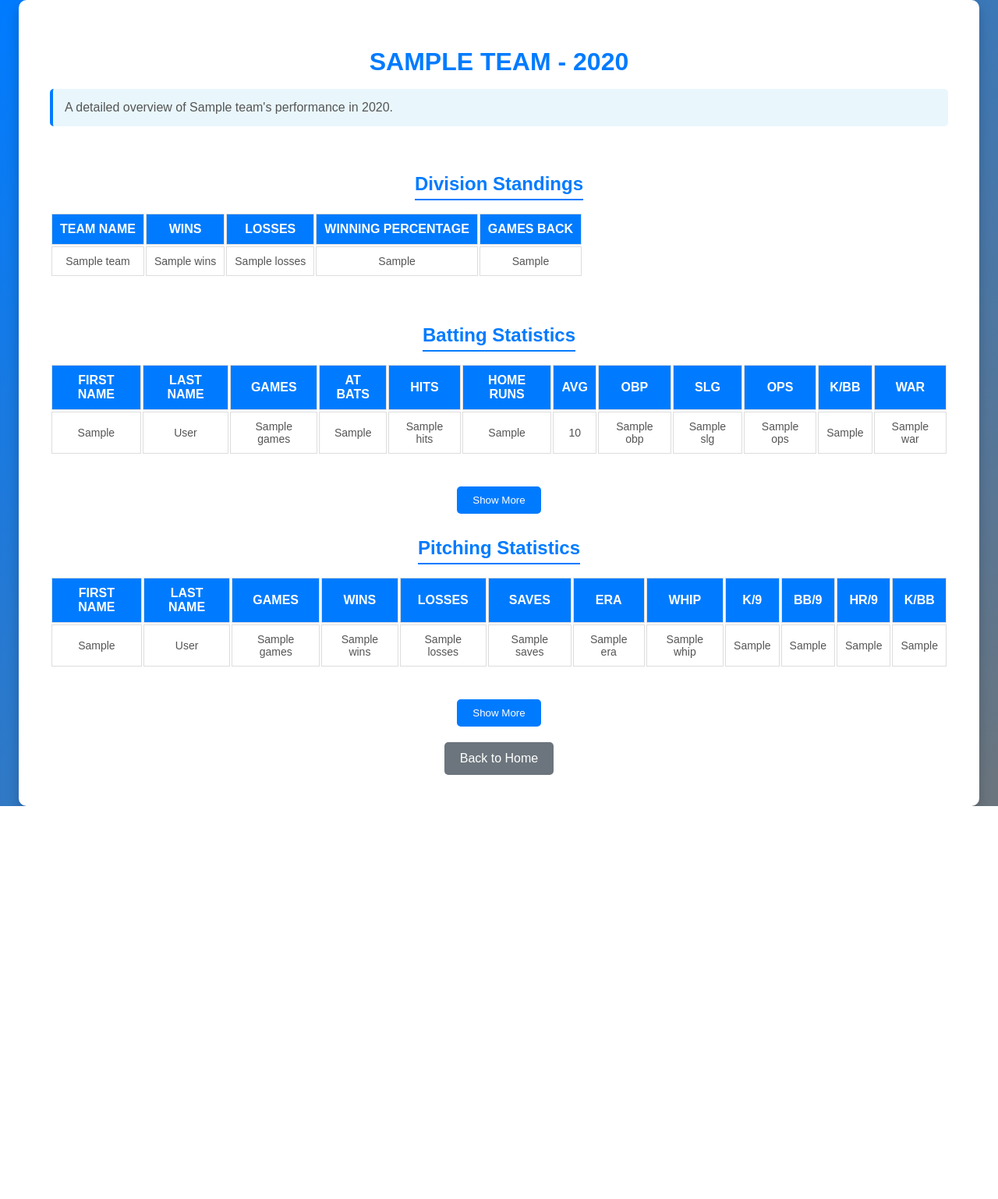
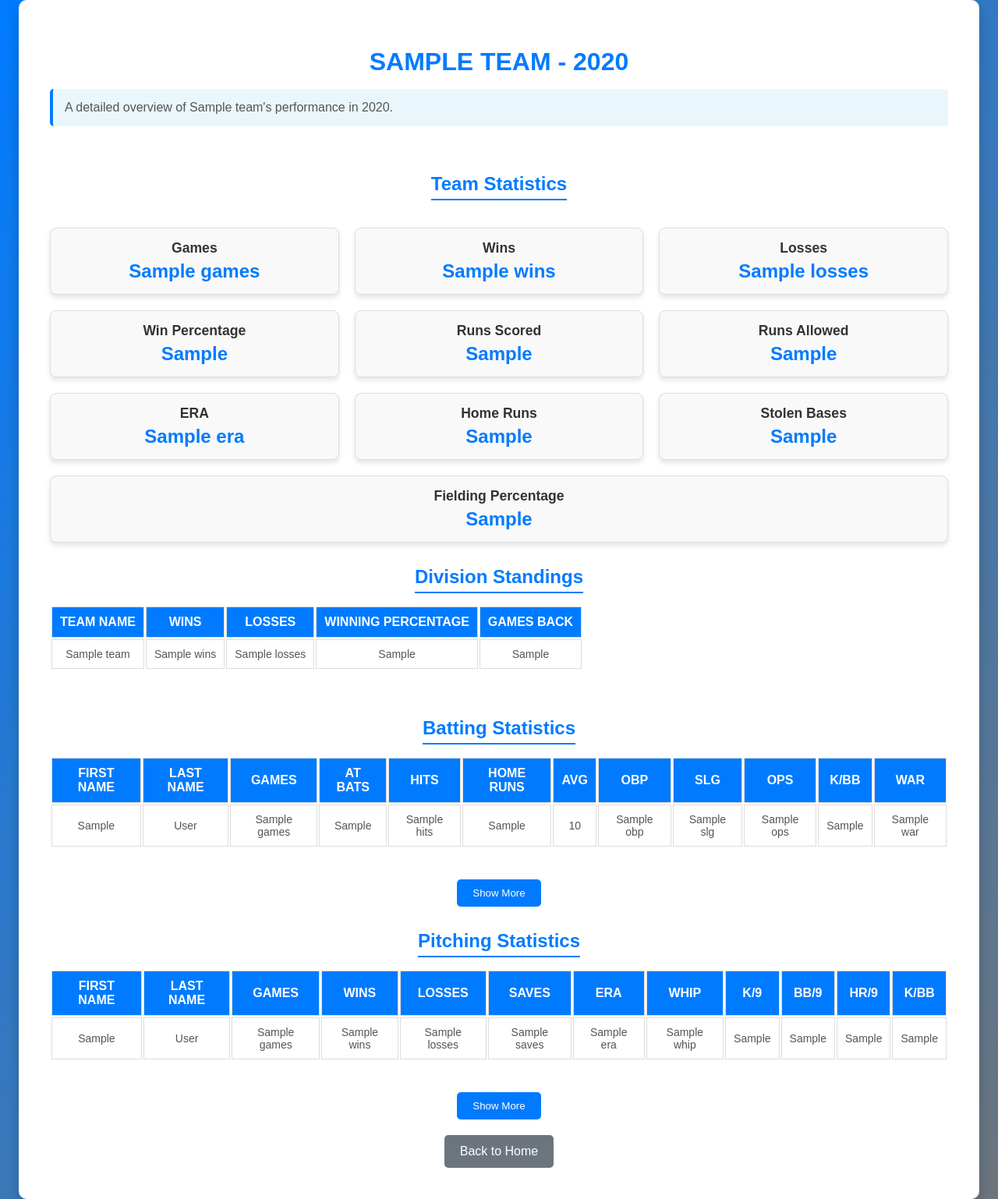
Before and after one commit to willclo1/MariaDeadbeatsSite, a Flask app: template templates/summary.html in a window 1280 px wide. Shown: the whole page at 78% size. Before the commit the page ends 1034 px from the top, so only its background shows below. Run offline with Flask 3, Linux system fonts and the light colour scheme; the template is opened without the code that fills it: most values are stand-ins (such as "Sample title", 1, 10 or a date in 2020).

Commit message:
Added cards to show team stats

```diff
--- a/app.py
+++ b/app.py
@@ -221,6 +221,38 @@ def summary():
                 "winning_pct": f"{row['winning_pct']:.3f}",
                 "games_back": f"{row['GB']:.1f}" if row["GB"] is not None else "0.0",
             })
+        team_stats_query = text("""
+            SELECT
+                team_G AS games,
+                team_W AS wins,
+                team_L AS losses,
+                ROUND(team_W / (team_W + team_L), 3) AS win_pct,
+                team_R AS runs_scored,
+                team_RA AS runs_allowed,
+                team_ERA AS era,
+                team_HR AS home_runs,
+                team_SB AS stolen_bases,
+                ROUND(team_FP, 3) AS fielding_pct
+            FROM teams
+            WHERE teamID = :teamID AND yearID = :year
+        """)
+
+        team_stats_result = connection.execute(team_stats_query, {"teamID": teamID, "year": year}).mappings().first()
+
+        # Format the team stats for the template
+        team_stats = {
+            "games": team_stats_result["games"],
+            "wins": team_stats_result["wins"],
+            "losses": team_stats_result["losses"],
+            "win_pct": f"{team_stats_result['win_pct']:.3f}" if team_stats_result["win_pct"] is not None else "N/A",
+            "runs_scored": team_stats_result["runs_scored"],
+            "runs_allowed": team_stats_result["runs_allowed"],
+            "era": f"{team_stats_result['era']:.2f}" if team_stats_result["era"] is not None else "N/A",
+            "home_runs": team_stats_result["home_runs"],
+            "stolen_bases": team_stats_result["stolen_bases"],
+            "fielding_pct": f"{team_stats_result['fielding_pct']:.3f}" if team_stats_result[
+                                                                              "fielding_pct"] is not None else "N/A",
+        }
 
 
     summary_data = {
@@ -230,8 +262,10 @@ def summary():
         "batting_stats": batting_stats,
         "pitching_stats": pitching_stats,
         "division_standings": division_standings,
+        "team_stats": team_stats
     }
 
     return render_template('summary.html', summary=summary_data)
+
 if __name__ == '__main__':
     app.run(debug=True)
--- a/static/css/summary.css
+++ b/static/css/summary.css
@@ -106,3 +106,36 @@ body {
     background-color: #5a6268;
     transform: scale(1.02);
 }
+
+.team-stats-cards {
+    display: flex;
+    flex-wrap: wrap;
+    gap: 20px;
+    justify-content: space-between;
+    margin-top: 20px;
+}
+
+.team-stat-card {
+    background-color: #f9f9f9;
+    border: 1px solid #ddd;
+    border-radius: 8px;
+    box-shadow: 0 4px 6px rgba(0, 0, 0, 0.1);
+    padding: 15px 20px;
+    text-align: center;
+    flex: 1 1 calc(25% - 20px); /* Four cards per row with space in-between */
+    min-width: 150px;
+}
+
+.stat-title {
+    font-size: 1.1rem;
+    font-weight: bold;
+    color: #333;
+    margin-bottom: 5px;
+    display: block;
+}
+
+.stat-value {
+    font-size: 1.5rem;
+    color: #007bff;
+    font-weight: bold;
+}
--- a/templates/summary.html
+++ b/templates/summary.html
@@ -10,7 +10,6 @@
         .hidden-row {
             display: none;
         }
-
         .toggle-button {
             margin-top: 10px;
             padding: 10px 20px;
@@ -29,11 +28,57 @@
 </head>
 <body>
     <div class="container">
-        <!-- Team and Year Header -->
+
         <h1>{{ summary.team }} - {{ summary.year }}</h1>
         <p class="instructions">A detailed overview of {{ summary.team }}'s performance in {{ summary.year }}.</p>
 
-        <!-- Division Stats Section -->
+        <div class="stats-section">
+        <h2>Team Statistics</h2>
+            <div class="team-stats-cards">
+                <div class="team-stat-card">
+                    <span class="stat-title">Games</span>
+                    <span class="stat-value">{{ summary.team_stats.games }}</span>
+            </div>
+                <div class="team-stat-card">
+                    <span class="stat-title">Wins</span>
+                    <span class="stat-value">{{ summary.team_stats.wins }}</span>
+            </div>
+            <div class="team-stat-card">
+                <span class="stat-title">Losses</span>
+                <span class="stat-value">{{ summary.team_stats.losses }}</span>
+            </div>
+            <div class="team-stat-card">
+                <span class="stat-title">Win Percentage</span>
+                <span class="stat-value">{{ summary.team_stats.win_pct }}</span>
+            </div>
+            <div class="team-stat-card">
+                <span class="stat-title">Runs Scored</span>
+                <span class="stat-value">{{ summary.team_stats.runs_scored }}</span>
+            </div>
+            <div class="team-stat-card">
+                <span class="stat-title">Runs Allowed</span>
+                <span class="stat-value">{{ summary.team_stats.runs_allowed }}</span>
+            </div>
+            <div class="team-stat-card">
+                <span class="stat-title">ERA</span>
+                <span class="stat-value">{{ summary.team_stats.era }}</span>
+            </div>
+            <div class="team-stat-card">
+                <span class="stat-title">Home Runs</span>
+                <span class="stat-value">{{ summary.team_stats.home_runs }}</span>
+            </div>
+            <div class="team-stat-card">
+                <span class="stat-title">Stolen Bases</span>
+                <span class="stat-value">{{ summary.team_stats.stolen_bases }}</span>
+            </div>
+            <div class="team-stat-card">
+                <span class="stat-title">Fielding Percentage</span>
+                <span class="stat-value">{{ summary.team_stats.fielding_pct }}</span>
+            </div>
+        </div>
+    </div>
+
+        {% if summary.division_standings and summary.division_standings|length > 0 %}
         <div class="stats-section">
             <h2>Division Standings</h2>
             <table class="stats-table">
@@ -59,6 +104,8 @@
                 </tbody>
             </table>
         </div>
+        {% endif %}
+
 
         <!-- Batting Stats Section -->
         <div class="stats-section">
@@ -143,7 +190,6 @@
             </table>
             <button id="toggle-pitching" class="toggle-button">Show More</button>
         </div>
-
         <!-- Back Button -->
         <a href="/" class="back-button">Back to Home</a>
     </div>
```
